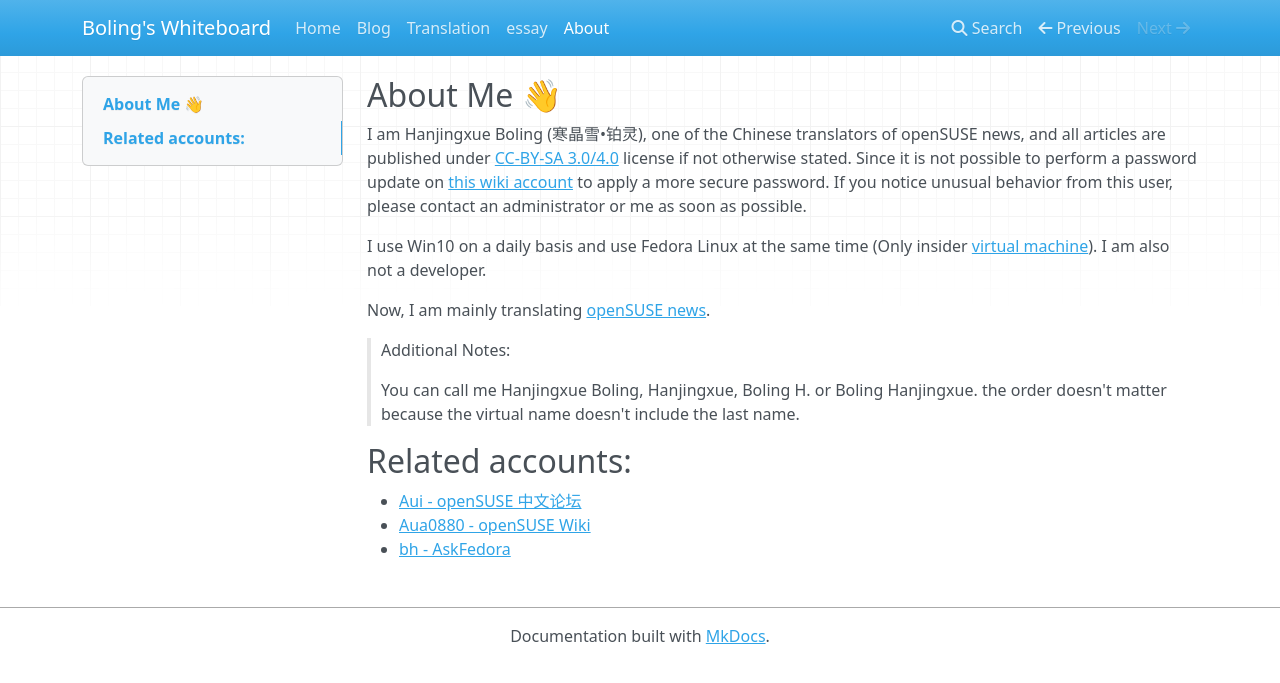
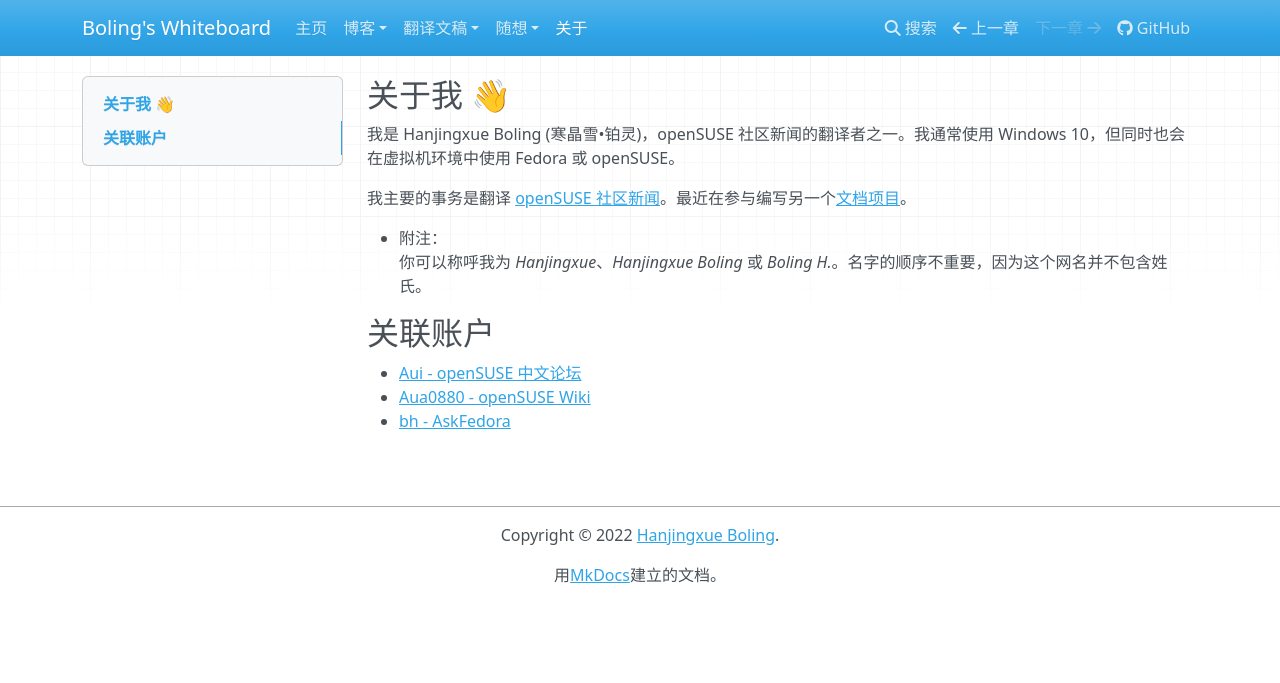
Before and after one commit to Hanjingxue-Boling/Whiteboard, an MkDocs documentation site: the page built from docs/about.md, in a window 1280 px wide. Shown: the top 683 px of the page. Built offline with MkDocs 1.6.1, drawn with Linux system fonts in a browser that asks for light colours; nearby versions of some CDN libraries.

Commit message:
第二次修订

```diff
--- a/docs/about.md
+++ b/docs/about.md
@@ -1,16 +1,13 @@
-## About Me 👋
+## 关于我 👋
 
-I am Hanjingxue Boling (寒晶雪•铂灵), one of the Chinese translators of openSUSE news, and all articles are published under [CC-BY-SA 3.0/4.0](https://creativecommons.org/licenses/by-sa/4.0/) license if not otherwise stated. Since it is not possible to perform a password update on [this wiki account](https://zh.opensuse.org/User:Aua0880) to apply a more secure password. If you notice unusual behavior from this user, please contact an administrator or me as soon as possible.
+我是 Hanjingxue Boling (寒晶雪•铂灵)，openSUSE 社区新闻的翻译者之一。我通常使用 Windows 10，但同时也会在虚拟机环境中使用 Fedora 或 openSUSE。
 
-I use Win10 on a daily basis and use Fedora Linux at the same time (Only insider [virtual machine](https://www.vmware.com/products/workstation-player/workstation-player-evaluation.html)). I am also not a developer.
+我主要的事务是翻译 [openSUSE 社区新闻](https://suse.org.cn/)。最近在参与编写另一个[文档项目](https://github.com/linuxhitchhiker/THGLG)。
 
-Now, I am mainly translating [openSUSE news](https://suse.org.cn/).
+- 附注：
+    你可以称呼我为 *Hanjingxue*、*Hanjingxue Boling* 或 *Boling H.*。名字的顺序不重要，因为这个网名并不包含姓氏。
 
->Additional Notes:
->
->You can call me Hanjingxue Boling, Hanjingxue, Boling H. or Boling Hanjingxue. the order doesn't matter because the virtual name doesn't include the last name.
-
-## Related accounts:
+## 关联账户
 
 - [Aui - openSUSE 中文论坛](https://forum.suse.org.cn/u/aui/summary)
 - [Aua0880 - openSUSE Wiki](https://zh.opensuse.org/User:Aua0880)
--- a/docs/essay/index.md
+++ b/docs/essay/index.md
@@ -0,0 +1,5 @@
+## 关于
+
+此页面主要包含我写的随笔。
+
+## 目录
--- a/docs/translation/index.md
+++ b/docs/translation/index.md
@@ -0,0 +1,5 @@
+## 关于
+
+此页面主要包含我写的翻译文稿。
+
+## 目录
--- a/mkdocs.yml
+++ b/mkdocs.yml
@@ -1,15 +1,26 @@
 site_name: Boling's Whiteboard
-#site_url:
-#repo_url: https://github.com/Hanjingxue-Boling/Whiteboard  #仓库链接
-#repo_name: GitHub  #仓库名称
+site_url: https://hanjingxue-boling.github.io/Whiteboard/
+site_description: Hanjingxue Boling's web blog.
+site_author: Hanjingxue Boling
+
+repo_url: https://github.com/Hanjingxue-Boling/Whiteboard  #仓库链接
+edit_uri: ""
+
+theme:
+    name: mkdocs
+    locale: zh_CN  #站点文字设置为中文
+    highlightjs: true
+    navigation_depth: 3  #侧边栏中导航树的最大深度
 
 nav:
-    - Home: index.md
-    - Blog: blog/index.md
-    - Translation: translation/index.md
-    - essay: essay/index.md
-    - About: about.md
+    - 主页: index.md
+    - 博客:
+      - 目录: blog/index.md
+      - blog/hellow-world.md
+    - 翻译文稿:
+      - Index: translation/index.md
+    - 随想:
+      - Index: essay/index.md
+    - 关于: about.md
 
-theme:
-    name: mkdocs  #主题名称
-    navigation_depth: 3  #侧边栏中导航树的最大深度
+copyright: Copyright &copy; 2022 <a href="https://github.com/Hanjingxue-Boling">Hanjingxue Boling</a>.
```
Also changed, not shown: README.md (+1 -0 lines), docs/blog/hellow-world.md (added, +7 -0 lines), docs/blog/index.md (+9 -0 lines), docs/index.md (+5 -5 lines).
